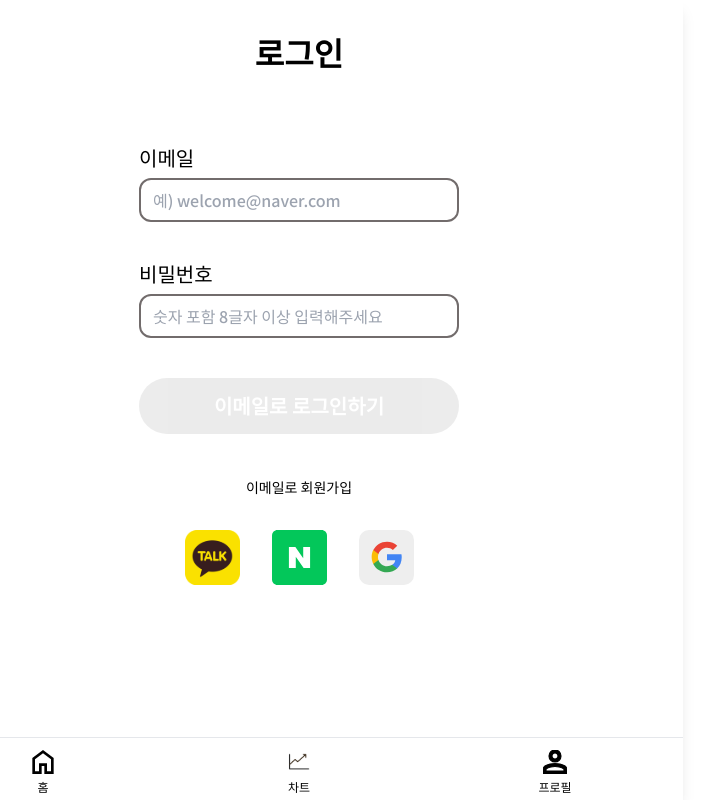
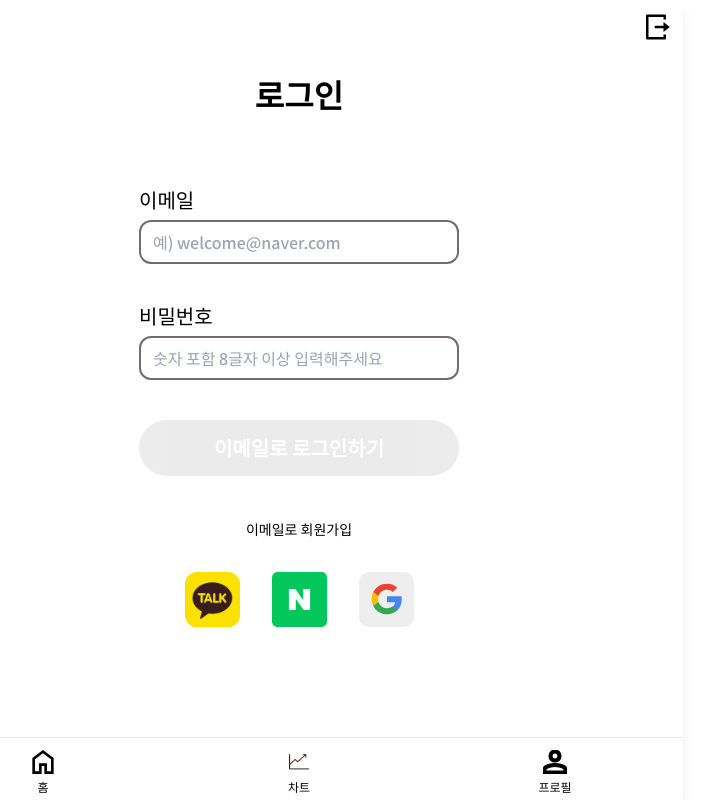
Before and after one commit to BloodSugarManagement/BloodSugar, a Next.js app: page /login in a window 1280 px wide. Shown: the whole page, without its empty margins (341-1042 px from the left). Built offline with nearby package versions, Linux system fonts and the light colour scheme.

Commit message:
<feat> : 로그아웃 기능

```diff
--- /dev/null
+++ b/app/components/BtnComponents/LogOutBtn.tsx
@@ -0,0 +1,29 @@
+"use client";
+import { apiService } from "@/app/services/apiService";
+import { useRouter } from "next/navigation";
+import { RiLogoutBoxRLine } from "react-icons/ri";
+
+export default function LogOutBtn() {
+  const router = useRouter();
+
+  const handleLogOut = async () => {
+    try {
+      const response = await apiService.post("/accounts/logout/");
+      if (response.status === 200) {
+        localStorage.removeItem("token");
+        localStorage.removeItem("refresh");
+        router.push("/login");
+      }
+    } catch (error: any) {
+      console.log("로그아웃에 실패했습니다: " + error.message);
+    }
+  };
+
+  return (
+    <div className="flex justify-end">
+      <button type="button" onClick={handleLogOut} className="p-3">
+        <RiLogoutBoxRLine size="30" />
+      </button>
+    </div>
+  );
+}
--- a/app/components/Calendar/MonthlyCalendar.tsx
+++ b/app/components/Calendar/MonthlyCalendar.tsx
@@ -1,5 +1,5 @@
 "use client";
-import React, { useEffect, useState } from "react";
+import { useEffect, useState } from "react";
 import { GrPrevious } from "react-icons/gr";
 import { GrNext } from "react-icons/gr";
 import { BsPlusCircleFill } from "react-icons/bs";
--- a/app/components/NavLayout.tsx
+++ b/app/components/NavLayout.tsx
@@ -1,8 +1,10 @@
+import LogOutBtn from "./BtnComponents/LogOutBtn";
 import NavBar from "./NavBar";
 
 export default function NavLayout({ children }: { children: React.ReactNode }) {
   return (
     <div className="w-full h-full flex flex-col">
+      <LogOutBtn />
       <section className="w-full h-full overflow-auto">{children}</section>
       <NavBar />
     </div>
--- a/app/components/Titletxt.tsx
+++ b/app/components/Titletxt.tsx
@@ -4,7 +4,7 @@ interface TitleTxtProps {
 
 export default function TitleTxt({ titleTxt }: TitleTxtProps) {
   return (
-    <h1 className={`mt-8 mb-8 text-xl font-extrabold text-center`}>
+    <h1 className={`mt-5 mb-8 text-xl font-extrabold text-center`}>
       {titleTxt}
     </h1>
   );
```
